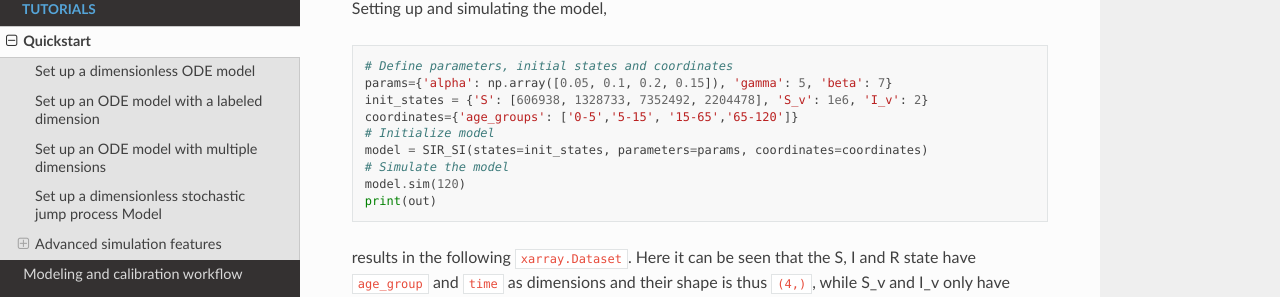
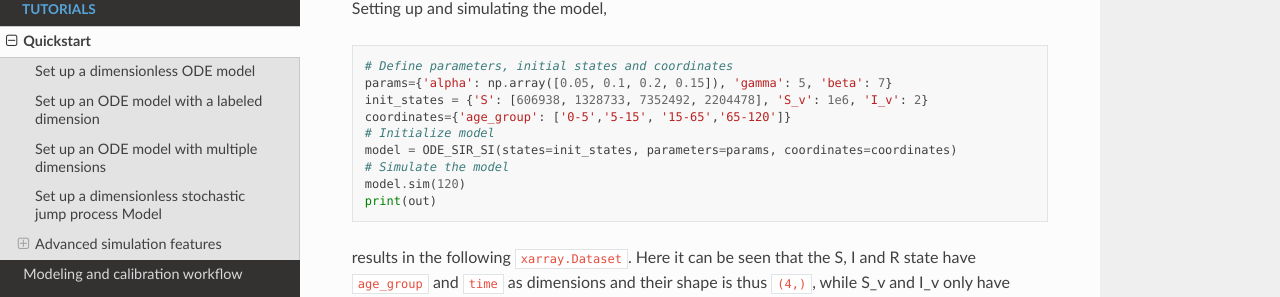
Before and after one commit to twallema/pySODM, a Sphinx documentation site: the page built from docs/quickstart.md, in a window 1280 px wide and 900 px high, scrolled down 4091 px. Shown: the part 150-447 px from the top of the window. Built offline with Sphinx 7.4.7 and the Read the Docs theme 2.0.0, drawn with Linux system fonts in a browser that asks for light colours.

Commit message:
first error

```diff
--- a/docs/quickstart.md
+++ b/docs/quickstart.md
@@ -174,9 +174,9 @@ Setting up and simulating the model,
 # Define parameters, initial states and coordinates
 params={'alpha': np.array([0.05, 0.1, 0.2, 0.15]), 'gamma': 5, 'beta': 7}
 init_states = {'S': [606938, 1328733, 7352492, 2204478], 'S_v': 1e6, 'I_v': 2}
-coordinates={'age_groups': ['0-5','5-15', '15-65','65-120']}
+coordinates={'age_group': ['0-5','5-15', '15-65','65-120']}
 # Initialize model
-model = SIR_SI(states=init_states, parameters=params, coordinates=coordinates)
+model = ODE_SIR_SI(states=init_states, parameters=params, coordinates=coordinates)
 # Simulate the model
 model.sim(120)
 print(out)
```
